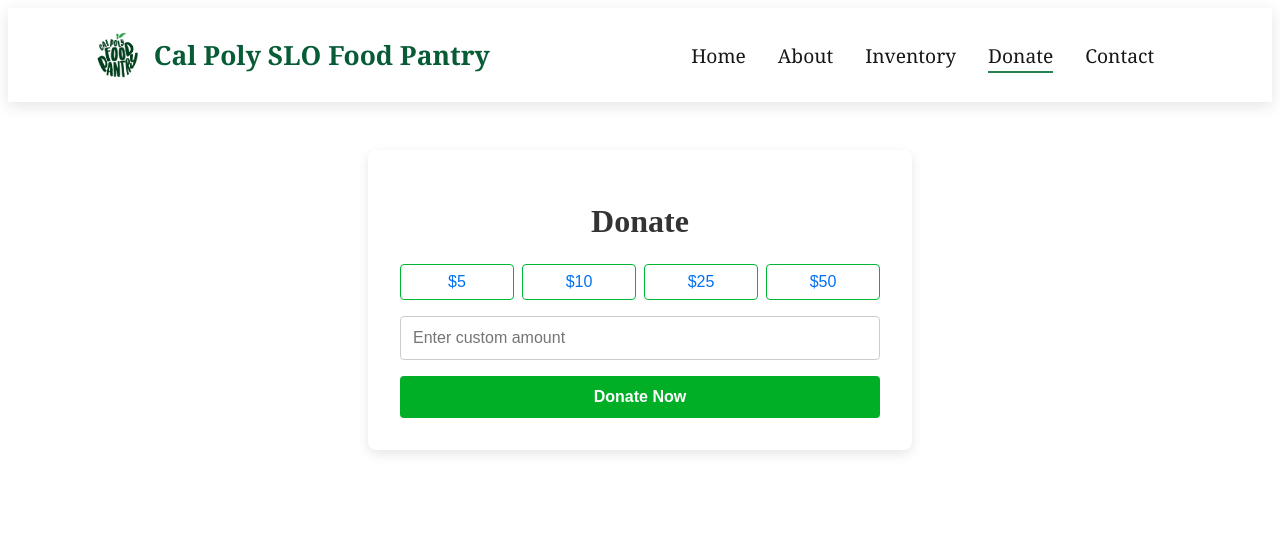
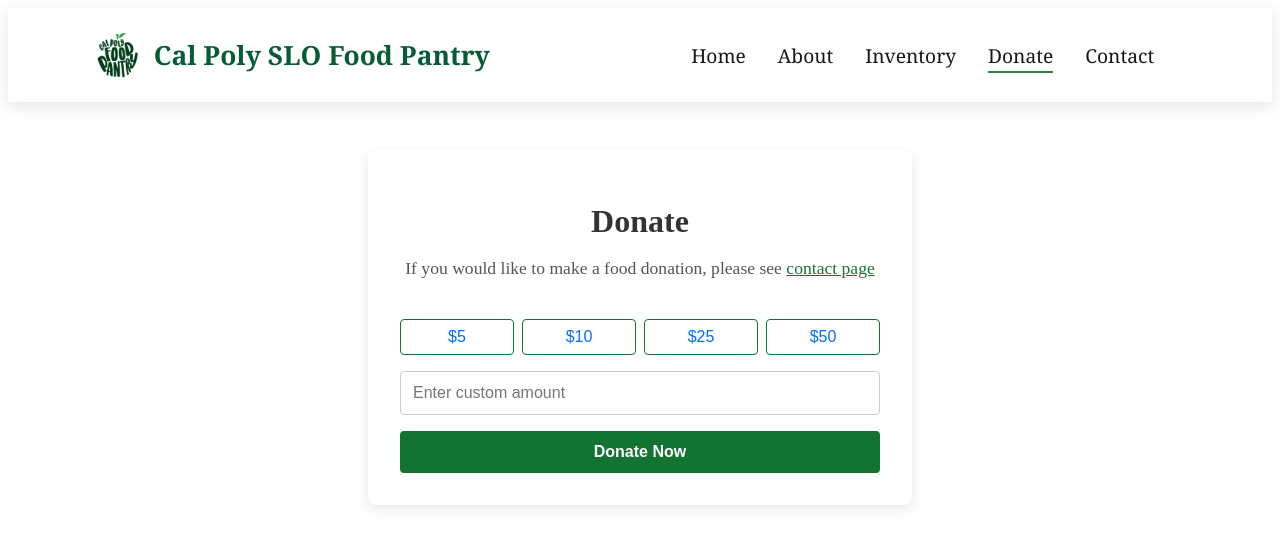
Before and after one commit to soniiss/H4I_Portfolio_, a Next.js app: page /donate in a window 1280 px wide. Shown: the top 548 px of the page. Built offline with nearby package versions, Linux system fonts and the light colour scheme.

Commit message:
feat: update home cards, donate styling, and contact note

```diff
--- a/src/app/contact/page.tsx
+++ b/src/app/contact/page.tsx
@@ -20,7 +20,10 @@ export default function ContactPage() {
         <header className={styles.header}>
           <p className={styles.eyebrow}>Get in touch</p>
           <h1>Contact the Pantry</h1>
-          <p>Questions, ideas, or looking to support us in some way? We’d love to hear from you!</p>
+          <p>
+            Contact us to arrange a food donation pickup / drop-off, or to become a volunteer! Questions, ideas, or
+            looking to support us in some way? We’d love to hear from you.
+          </p>
         </header>
 
         <div className={styles.contactDetails}>
--- a/src/app/donate/donate.module.css
+++ b/src/app/donate/donate.module.css
@@ -10,8 +10,24 @@
 .title {
   text-align: center;
   font-size: 2rem;
-  margin-bottom: 1.5rem;
+  margin-bottom: 0.5rem;
   color: #333333;
+}
+
+.subtitle {
+  text-align: center;
+  color: #555;
+  font-size: 1.1rem;
+  margin-bottom: 2.5rem;
+}
+
+.link {
+  color: #137333;
+  text-decoration: underline;
+}
+
+.link:hover {
+  color: #00a251;
 }
 
 .formGroup {
@@ -29,7 +45,7 @@
   flex: 1;
   padding: 0.5rem 1rem;
   font-size: 1rem;
-  border: 1px solid #02b638;
+  border: 1px solid #137333;
   border-radius: 4px;
   background-color: #ffffff;
   color: #0070f3;
@@ -37,7 +53,7 @@
 }
 
 .presetButton:hover {
-  background-color: #00bd1f;
+  background-color: #137333;
   color: #ffffff;
 }
 
@@ -54,7 +70,7 @@
   font-weight: bold;
   border: none;
   border-radius: 4px;
-  background-color: #01af27;
+  background-color: #137333;
   color: #ffffff;
   cursor: pointer;
 }
@@ -75,6 +91,6 @@
 
 /* keeps the picked preset green after you click it, same colors as the hover */
 .selected {
-  background-color: #00bd1f;
+  background-color: #137333;
   color: #ffffff;
 }
--- a/src/app/donate/page.tsx
+++ b/src/app/donate/page.tsx
@@ -1,6 +1,7 @@
 "use client";
 
 import { useState } from "react";
+import Link from "next/link";
 import styles from "./donate.module.css";
 
 export default function DonatePage() {
@@ -28,6 +29,12 @@ export default function DonatePage() {
   return (
     <div className={styles.container}>
       <h1 className={styles.title}>Donate</h1>
+      <p className={styles.subtitle}>
+        If you would like to make a food donation, please see{" "}
+        <Link href="/contact" className={styles.link}>
+          contact page
+        </Link>
+      </p>
 
       <div className={styles.formGroup}>
         {/* Preset donation amount buttons */}
```
Also changed, not shown: src/app/page.tsx (+11 -11 lines).
